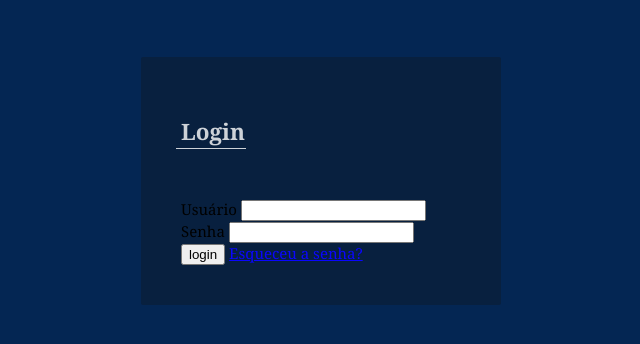
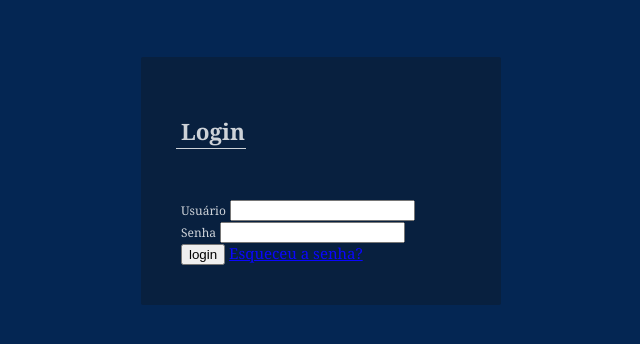
Before and after one commit to wandjr/VanoTech, a PHP site: page /login.html in a window 1280 px wide. Shown: the part 219-563 px from the top of the page, without its empty margins (319-959 px from the left). Run offline with PHP 8.4, Linux system fonts and the light colour scheme.

Commit message:
Update vanotech.css

```diff
--- a/vanotech.css
+++ b/vanotech.css
@@ -232,6 +232,16 @@ body {
 
 }
 
+.card-content label {
+
+    color: #fff;
+
+    font-size: 12px;
+
+    opacity: 0.8;
+
+}
+
 
 
 .botao_cadastro
```
